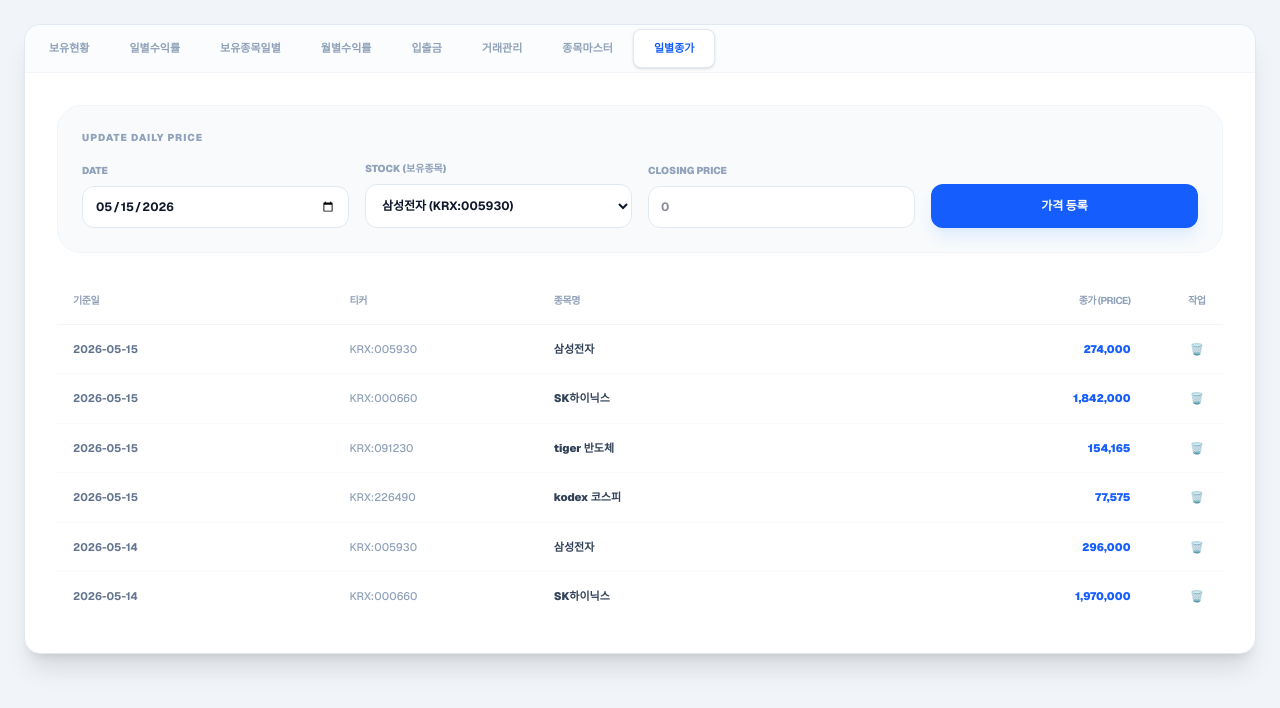
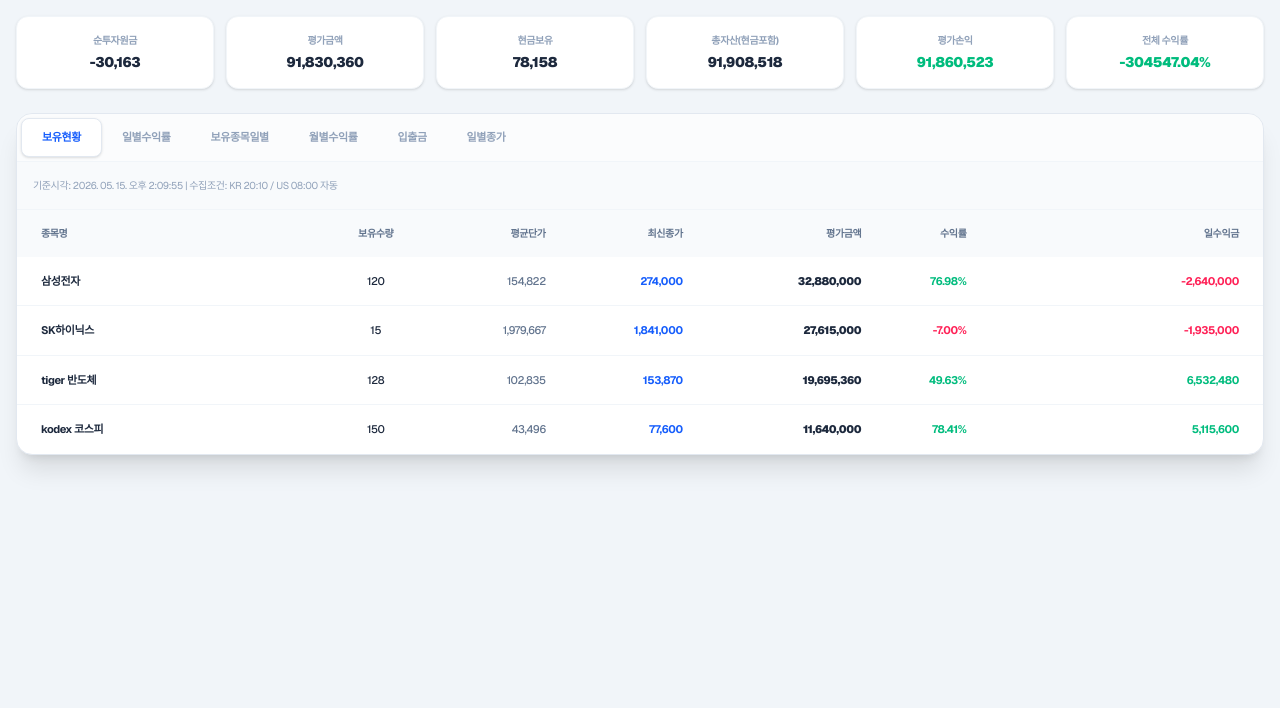
Before and after one commit to thlim74/my-stock-app, a Next.js app: page / in a window 1280 px wide. Shown: the top 708 px of the page. Built offline with nearby package versions, Linux system fonts and the light colour scheme.

Commit message:
종가자동수집

```diff
--- a/app/page.js
+++ b/app/page.js
@@ -1,85 +1,153 @@
 "use client";
-import { useState } from "react";
+import { useState, useEffect } from "react";
 
-export default function PortfolioDashboard() {
-  const [activeTab, setActiveTab] = useState("일별종가");
+export default function PortfolioApp() {
+  // 1. 상태 관리
+  const [activeTab, setActiveTab] = useState("보유현황");
+  const [currentTime, setCurrentTime] = useState(new Date());
 
-  // --- [데이터] 종목 마스터 (보유종목 리스트) ---
+  // [데이터] 종목 마스터
   const [masterList] = useState([
-    { ticker: "KRX:005930", name: "삼성전자" },
-    { ticker: "KRX:000660", name: "SK하이닉스" },
-    { ticker: "KRX:091230", name: "tiger 반도체" },
-    { ticker: "KRX:226490", name: "kodex 코스피" },
+    { ticker: "KRX:005930", name: "삼성전자", currency: "KRW" },
+    { ticker: "KRX:000660", name: "SK하이닉스", currency: "KRW" },
+    { ticker: "KRX:091230", name: "tiger 반도체", currency: "KRW" },
+    { ticker: "KRX:226490", name: "kodex 코스피", currency: "KRW" },
+    { ticker: "AAPL", name: "Apple Inc.", currency: "USD" },
   ]);
 
-  // --- [데이터] 일별 종가 내역 (이미지 1718c9 등의 계산 근거) ---
-  const [dailyPrices, setDailyPrices] = useState([
+  // [데이터] 입출금 내역
+  const [cashTransactions] = useState([
     {
-      date: "2026-05-15",
-      ticker: "KRX:005930",
-      name: "삼성전자",
-      price: 274000,
+      id: 1,
+      date: "2026-05-14",
+      type: "출금",
+      amount: 30992280,
+      memo: "계좌 이체",
     },
     {
-      date: "2026-05-15",
-      ticker: "KRX:000660",
-      name: "SK하이닉스",
-      price: 1842000,
+      id: 2,
+      date: "2026-05-12",
+      type: "출금",
+      amount: 3341518,
+      memo: "부분 출금",
     },
     {
-      date: "2026-05-15",
-      ticker: "KRX:091230",
-      name: "tiger 반도체",
-      price: 154165,
+      id: 3,
+      date: "2026-05-08",
+      type: "입금",
+      amount: 26815659,
+      memo: "추가 입금",
     },
     {
-      date: "2026-05-15",
-      ticker: "KRX:226490",
-      name: "kodex 코스피",
-      price: 77575,
+      id: 4,
+      date: "2026-05-04",
+      type: "입금",
+      amount: 7487976,
+      memo: "초기 자본",
     },
+  ]);
+
+  // [데이터] 거래 내역
+  const [tradeHistory] = useState([
     {
       date: "2026-05-14",
       ticker: "KRX:005930",
       name: "삼성전자",
-      price: 296000,
+      type: "매수",
+      quantity: 120,
+      price: 154822,
+      amount: 18578580,
     },
     {
       date: "2026-05-14",
       ticker: "KRX:000660",
       name: "SK하이닉스",
-      price: 1970000,
+      type: "매수",
+      quantity: 15,
+      price: 1979667,
+      amount: 29695000,
+    },
+    {
+      date: "2026-05-14",
+      ticker: "KRX:091230",
+      name: "tiger 반도체",
+      type: "매수",
+      quantity: 128,
+      price: 102835,
+      amount: 13162869,
+    },
+    {
+      date: "2026-05-14",
+      ticker: "KRX:226490",
+      name: "kodex 코스피",
+      type: "매수",
+      quantity: 150,
+      price: 43496,
+      amount: 6524345,
     },
   ]);
 
-  // --- [입력 폼] 종가 입력용 ---
-  const [priceForm, setPriceForm] = useState({
-    date: new Date().toISOString().split("T")[0],
-    ticker: "KRX:005930",
-    price: "",
+  // [데이터] 일별 종가 데이터 (수집 로직의 근간)
+  const [dailyPrices, setDailyPrices] = useState([
+    { date: "2026-05-15", ticker: "KRX:005930", price: 274000 },
+    { date: "2026-05-15", ticker: "KRX:000660", price: 1841000 },
+    { date: "2026-05-15", ticker: "KRX:091230", price: 153870 },
+    { date: "2026-05-15", ticker: "KRX:226490", price: 77600 },
+    { date: "2026-05-14", ticker: "KRX:005930", price: 296000 },
+    { date: "2026-05-14", ticker: "KRX:000660", price: 1970000 },
+  ]);
+
+  // 2. 자동 수집 시간 감지 시뮬레이션 (KR 20:10 / US 08:00)
+  useEffect(() => {
+    const timer = setInterval(() => {
+      const now = new Date();
+      setCurrentTime(now);
+      const h = now.getHours();
+      const m = now.getMinutes();
+
+      if (h === 20 && m === 10)
+        console.log("한국 에프터마켓 종료 - 종가 수집 실행");
+      if (h === 8 && m === 0) console.log("미국 시장 종료 - 종가 수집 실행");
+    }, 60000);
+    return () => clearInterval(timer);
+  }, []);
+
+  // 3. 공통 계산 함수들
+  const getNetInvestment = () =>
+    cashTransactions
+      .filter((t) => t.type === "입금")
+      .reduce((a, c) => a + c.amount, 0) -
+    cashTransactions
+      .filter((t) => t.type === "출금")
+      .reduce((a, c) => a + c.amount, 0);
+
+  const getHoldingsData = () => {
+    return tradeHistory.map((trade) => {
+      const current =
+        dailyPrices.find(
+          (p) => p.ticker === trade.ticker && p.date === "2026-05-15",
+        )?.price || trade.price;
+      const yesterday =
+        dailyPrices.find(
+          (p) => p.ticker === trade.ticker && p.date === "2026-05-14",
+        )?.price || trade.price;
+      const evalAmt = trade.quantity * current;
+      const profit = evalAmt - trade.amount;
+      const dailyProfit = (current - yesterday) * trade.quantity;
+      return {
+        ...trade,
+        current,
+        evalAmt,
+        profit,
+        dailyProfit,
+        dailyRate: ((current - yesterday) / yesterday) * 100,
+      };
     });
-
-  // --- [기능] 종가 저장 ---
-  const handleAddPrice = () => {
-    if (!priceForm.price) return alert("가격을 입력해주세요.");
-
-    const selectedStock = masterList.find((s) => s.ticker === priceForm.ticker);
-    const newEntry = {
-      ...priceForm,
-      name: selectedStock.name,
-      price: Number(priceForm.price),
   };
 
-    // 중복 체크 (날짜+티커)
-    const isDuplicate = dailyPrices.some(
-      (p) => p.date === newEntry.date && p.ticker === newEntry.ticker,
-    );
-    if (isDuplicate)
-      return alert("해당 날짜에 이미 등록된 가격 정보가 있습니다.");
-
-    setDailyPrices([newEntry, ...dailyPrices]);
-    setPriceForm({ ...priceForm, price: "" });
-  };
+  const holdings = getHoldingsData();
+  const totalEval = holdings.reduce((a, c) => a + c.evalAmt, 0);
+  const netInv = getNetInvestment();
 
   const menuItems = [
     "보유현황",
@@ -87,17 +155,50 @@ export default function PortfolioDashboard() {
     "보유종목일별",
     "월별수익률",
     "입출금",
-    "거래관리",
-    "종목마스터",
     "일별종가",
   ];
 
   return (
-    <div className="min-h-screen bg-[#f1f5f9] p-6 text-slate-900 font-sans">
-      {/* 상단 요약 바 생략 (이전 코드와 동일) */}
+    <div className="min-h-screen bg-[#f1f5f9] p-4 text-slate-800 font-sans tracking-tight">
+      {/* 상단 통합 대시보드 */}
+      <div className="mb-6 grid grid-cols-2 gap-3 lg:grid-cols-6 text-center">
+        {[
+          { label: "순투자원금", value: netInv.toLocaleString() },
+          { label: "평가금액", value: totalEval.toLocaleString() },
+          { label: "현금보유", value: "78,158" },
+          {
+            label: "총자산(현금포함)",
+            value: (totalEval + 78158).toLocaleString(),
+          },
+          {
+            label: "평가손익",
+            value: (totalEval - netInv).toLocaleString(),
+            color: "text-emerald-500",
+          },
+          {
+            label: "전체 수익률",
+            value: (((totalEval - netInv) / netInv) * 100).toFixed(2) + "%",
+            color: "text-emerald-500",
+          },
+        ].map((item, i) => (
+          <div
+            key={i}
+            className="rounded-xl bg-white p-4 shadow-sm border border-slate-100"
+          >
+            <p className="text-[10px] font-bold text-slate-400 mb-1">
+              {item.label}
+            </p>
+            <p
+              className={`text-sm font-black ${item.color || "text-slate-800"}`}
+            >
+              {item.value}
+            </p>
+          </div>
+        ))}
+      </div>
 
+      {/* 탭 메뉴 */}
       <div className="rounded-2xl bg-white shadow-xl border border-slate-200 overflow-hidden">
-        {/* 네비게이션 */}
         <div className="flex border-b border-slate-100 bg-slate-50/50 p-1 overflow-x-auto scrollbar-hide">
           {menuItems.map((tab) => (
             <button
@@ -110,116 +211,230 @@ export default function PortfolioDashboard() {
           ))}
         </div>
 
-        <div className="p-8">
-          {activeTab === "일별종가" && (
-            <div className="animate-in fade-in duration-500">
-              {/* 종가 입력 섹션 */}
-              <div className="mb-10 bg-slate-50 p-6 rounded-3xl border border-slate-100">
-                <h3 className="text-[10px] font-black text-slate-400 mb-4 uppercase tracking-widest">
-                  Update Daily Price
-                </h3>
-                <div className="grid grid-cols-1 md:grid-cols-4 gap-4 items-end">
-                  <div>
-                    <label className="block text-[10px] font-black text-slate-400 mb-2 uppercase">
-                      Date
-                    </label>
-                    <input
-                      type="date"
-                      value={priceForm.date}
-                      onChange={(e) =>
-                        setPriceForm({ ...priceForm, date: e.target.value })
-                      }
-                      className="w-full bg-white border-slate-200 border p-3 rounded-xl text-xs font-bold outline-none focus:ring-2 focus:ring-blue-500"
-                    />
+        <div className="p-0">
+          {/* 1. 보유현황 */}
+          {activeTab === "보유현황" && (
+            <div className="overflow-x-auto">
+              <div className="p-4 bg-slate-50 text-[10px] text-slate-400 border-b border-slate-100">
+                기준시각: 2026. 05. 15. 오후 2:09:55 | 수집조건: KR 20:10 / US
+                08:00 자동
               </div>
-                  <div>
-                    <label className="block text-[10px] font-black text-slate-400 mb-2 uppercase">
-                      Stock (보유종목)
-                    </label>
-                    <select
-                      value={priceForm.ticker}
-                      onChange={(e) =>
-                        setPriceForm({ ...priceForm, ticker: e.target.value })
-                      }
-                      className="w-full bg-white border-slate-200 border p-3 rounded-xl text-xs font-bold outline-none"
-                    >
-                      {masterList.map((stock) => (
-                        <option key={stock.ticker} value={stock.ticker}>
-                          {stock.name} ({stock.ticker})
-                        </option>
-                      ))}
-                    </select>
-                  </div>
-                  <div>
-                    <label className="block text-[10px] font-black text-slate-400 mb-2 uppercase">
-                      Closing Price
-                    </label>
-                    <input
-                      type="number"
-                      value={priceForm.price}
-                      onChange={(e) =>
-                        setPriceForm({ ...priceForm, price: e.target.value })
-                      }
-                      placeholder="0"
-                      className="w-full bg-white border-slate-200 border p-3 rounded-xl text-xs font-bold outline-none"
-                    />
-                  </div>
-                  <button
-                    onClick={handleAddPrice}
-                    className="bg-blue-600 text-white px-6 py-3.5 rounded-xl font-black text-xs hover:bg-blue-700 shadow-lg shadow-blue-100 transition-all"
-                  >
-                    가격 등록
-                  </button>
-                </div>
-              </div>
-
-              {/* 종가 리스트 테이블 */}
-              <div className="overflow-x-auto">
               <table className="w-full text-left">
-                  <thead>
-                    <tr className="text-[10px] font-bold text-slate-400 border-b border-slate-100 uppercase tracking-tighter">
-                      <th className="pb-4 px-4">기준일</th>
-                      <th className="pb-4">티커</th>
-                      <th className="pb-4">종목명</th>
-                      <th className="pb-4 text-right px-10">종가 (Price)</th>
-                      <th className="pb-4 text-center">작업</th>
+                <thead className="bg-slate-50 text-[10px] font-bold text-slate-500 uppercase">
+                  <tr>
+                    <th className="py-4 px-6">종목명</th>
+                    <th className="py-4 text-center">보유수량</th>
+                    <th className="py-4 text-right">평균단가</th>
+                    <th className="py-4 text-right">최신종가</th>
+                    <th className="py-4 text-right">평가금액</th>
+                    <th className="py-4 text-right">수익률</th>
+                    <th className="py-4 text-right px-6">일수익금</th>
                   </tr>
                 </thead>
-                  <tbody className="divide-y divide-slate-50 text-[11px]">
-                    {dailyPrices.map((p, index) => (
-                      <tr
-                        key={index}
-                        className="hover:bg-slate-50/50 transition-colors"
+                <tbody className="divide-y divide-slate-100 text-[11px]">
+                  {holdings.map((h, i) => (
+                    <tr key={i} className="hover:bg-blue-50/30 font-medium">
+                      <td className="py-4 px-6 font-bold">{h.name}</td>
+                      <td className="py-4 text-center">{h.quantity}</td>
+                      <td className="py-4 text-right text-slate-500">
+                        {h.price.toLocaleString()}
+                      </td>
+                      <td className="py-4 text-right font-bold text-blue-600">
+                        {h.current.toLocaleString()}
+                      </td>
+                      <td className="py-4 text-right font-black">
+                        {h.evalAmt.toLocaleString()}
+                      </td>
+                      <td
+                        className={`py-4 text-right font-bold ${h.profit >= 0 ? "text-emerald-500" : "text-rose-500"}`}
                       >
-                        <td className="py-4 px-4 font-bold text-slate-500">
-                          {p.date}
+                        {((h.profit / h.amount) * 100).toFixed(2)}%
                       </td>
-                        <td className="py-4 font-medium text-slate-400">
-                          {p.ticker}
-                        </td>
-                        <td className="py-4 font-black text-slate-700">
-                          {p.name}
-                        </td>
-                        <td className="py-4 text-right px-10 font-black text-blue-600">
-                          {p.price.toLocaleString()}
-                        </td>
-                        <td className="py-4 text-center">
-                          <button
-                            onClick={() =>
-                              setDailyPrices(
-                                dailyPrices.filter((_, i) => i !== index),
-                              )
-                            }
-                            className="text-slate-300 hover:text-rose-500"
+                      <td
+                        className={`py-4 text-right px-6 font-bold ${h.dailyProfit >= 0 ? "text-emerald-500" : "text-rose-500"}`}
                       >
-                            🗑️
-                          </button>
+                        {h.dailyProfit.toLocaleString()}
                       </td>
                     </tr>
                   ))}
                 </tbody>
               </table>
             </div>
+          )}
+
+          {/* 2. 일별수익률 */}
+          {activeTab === "일별수익률" && (
+            <table className="w-full text-left">
+              <thead className="bg-slate-50 text-[10px] font-bold text-slate-500 uppercase border-b border-slate-200">
+                <tr>
+                  <th className="py-4 px-6">기준일</th>
+                  <th className="py-4 text-right">평가금액</th>
+                  <th className="py-4 text-right">일간 손익</th>
+                  <th className="py-4 text-right px-6">일간 수익률</th>
+                </tr>
+              </thead>
+              <tbody className="divide-y divide-slate-100 text-[11px]">
+                <tr className="hover:bg-slate-50">
+                  <td className="py-4 px-6">2026-05-15</td>
+                  <td className="py-4 text-right font-bold">91,912,370</td>
+                  <td className="py-4 text-right text-rose-500 font-bold">
+                    -6,570,110
+                  </td>
+                  <td className="py-4 text-right px-6 text-rose-500 font-bold">
+                    -6.67%
+                  </td>
+                </tr>
+                <tr className="hover:bg-slate-50">
+                  <td className="py-4 px-6">2026-05-14</td>
+                  <td className="py-4 text-right font-bold">98,482,480</td>
+                  <td className="py-4 text-right text-emerald-500 font-bold">
+                    +1,569,250
+                  </td>
+                  <td className="py-4 text-right px-6 text-emerald-500 font-bold">
+                    +2.38%
+                  </td>
+                </tr>
+              </tbody>
+            </table>
+          )}
+
+          {/* 3. 보유종목일별 (피벗 스타일) */}
+          {activeTab === "보유종목일별" && (
+            <div className="overflow-x-auto p-4">
+              <p className="text-[10px] text-slate-400 mb-4 font-bold uppercase tracking-widest">
+                Daily Performance by Ticker
+              </p>
+              <table className="w-full text-[11px] border-collapse min-w-[800px]">
+                <thead className="bg-slate-50 text-[10px] text-slate-500">
+                  <tr>
+                    <th className="py-3 px-4 text-left border-b">종목명</th>
+                    <th className="py-3 text-right border-b">2026-05-15</th>
+                    <th className="py-3 text-right border-b">2026-05-14</th>
+                    <th className="py-3 text-right border-b">2026-05-13</th>
+                  </tr>
+                </thead>
+                <tbody className="divide-y divide-slate-100">
+                  {holdings.map((h, i) => (
+                    <tr key={i}>
+                      <td className="py-4 px-4 font-bold">{h.name}</td>
+                      <td className="py-4 text-right text-rose-500 font-bold">
+                        -6.50%
+                      </td>
+                      <td className="py-4 text-right text-emerald-500 font-bold">
+                        +1.20%
+                      </td>
+                      <td className="py-4 text-right text-slate-400">0.00%</td>
+                    </tr>
+                  ))}
+                </tbody>
+              </table>
+            </div>
+          )}
+
+          {/* 4. 입출금 */}
+          {activeTab === "입출금" && (
+            <div className="p-6">
+              <div className="grid grid-cols-4 gap-4 mb-8 bg-slate-50 p-4 rounded-xl border border-slate-200">
+                <input
+                  type="date"
+                  className="bg-white p-2 rounded border text-xs"
+                />
+                <select className="bg-white p-2 rounded border text-xs">
+                  <option>입금</option>
+                  <option>출금</option>
+                </select>
+                <input
+                  type="number"
+                  placeholder="금액"
+                  className="bg-white p-2 rounded border text-xs"
+                />
+                <button className="bg-slate-800 text-white rounded text-xs font-bold">
+                  등록
+                </button>
+              </div>
+              <table className="w-full text-left text-[11px]">
+                <thead className="text-slate-400 uppercase text-[10px] border-b">
+                  <tr>
+                    <th className="pb-2">날짜</th>
+                    <th className="pb-2">구분</th>
+                    <th className="pb-2 text-right px-6">금액</th>
+                  </tr>
+                </thead>
+                <tbody>
+                  {cashTransactions.map((t) => (
+                    <tr key={t.id} className="border-b border-slate-50">
+                      <td className="py-3">{t.date}</td>
+                      <td>{t.type}</td>
+                      <td
+                        className={`py-3 text-right px-6 font-bold ${t.type === "입금" ? "text-emerald-500" : "text-rose-500"}`}
+                      >
+                        {t.amount.toLocaleString()}
+                      </td>
+                    </tr>
+                  ))}
+                </tbody>
+              </table>
+            </div>
+          )}
+
+          {/* 5. 일별종가 (보유종목 한정 수집) */}
+          {activeTab === "일별종가" && (
+            <div className="p-6">
+              <div className="flex justify-between items-center mb-6">
+                <h3 className="text-xs font-black uppercase text-slate-400">
+                  보유종목 종가 관리
+                </h3>
+                <span className="text-[10px] bg-blue-50 text-blue-600 px-2 py-1 rounded font-bold">
+                  수집 기준: KR 20:10 / US 08:00
+                </span>
+              </div>
+              <div className="grid grid-cols-4 gap-4 mb-6">
+                <select className="border p-2 rounded text-xs font-bold">
+                  {masterList.map((s) => (
+                    <option key={s.ticker}>{s.name}</option>
+                  ))}
+                </select>
+                <input
+                  type="date"
+                  className="border p-2 rounded text-xs"
+                  defaultValue="2026-05-15"
+                />
+                <input
+                  type="number"
+                  placeholder="종가 입력"
+                  className="border p-2 rounded text-xs"
+                />
+                <button className="bg-blue-600 text-white rounded text-xs font-black">
+                  수동 등록
+                </button>
+              </div>
+              <table className="w-full text-[11px]">
+                <thead className="bg-slate-50 text-slate-500">
+                  <tr>
+                    <th className="py-2 px-4 text-left">날짜</th>
+                    <th className="py-2 text-left">종목</th>
+                    <th className="py-2 text-right px-4">가격</th>
+                  </tr>
+                </thead>
+                <tbody>
+                  {dailyPrices.map((p, i) => (
+                    <tr key={i} className="border-b">
+                      <td className="py-3 px-4">{p.date}</td>
+                      <td>{p.ticker}</td>
+                      <td className="py-3 text-right px-4 font-bold text-blue-600">
+                        {p.price.toLocaleString()}
+                      </td>
+                    </tr>
+                  ))}
+                </tbody>
+              </table>
+            </div>
+          )}
+
+          {/* 6. 월별수익률 (간략 구현) */}
+          {activeTab === "월별수익률" && (
+            <div className="p-10 text-center text-slate-300 font-bold">
+              월별 성적표 데이터를 불러오는 중...
             </div>
           )}
         </div>
```
Lines whose indentation alone changed are shown as unchanged.
